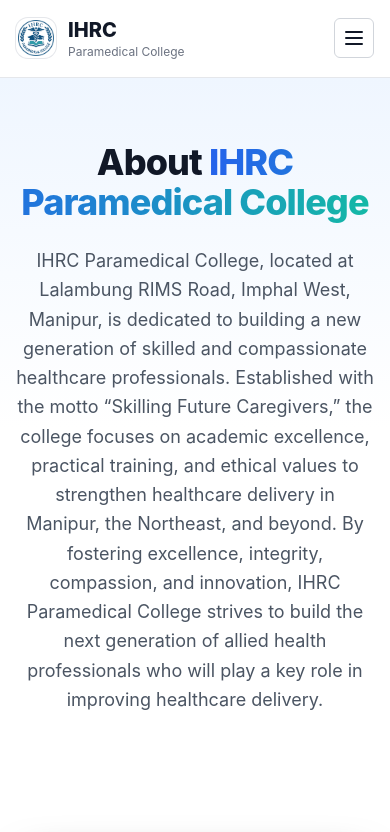
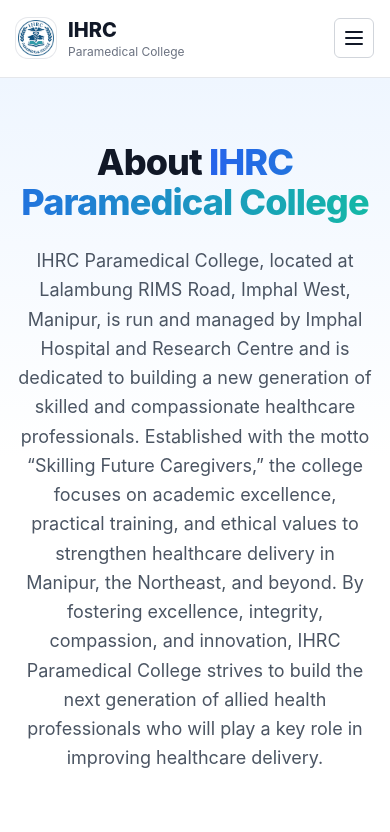
Before and after one commit to javedmehedi-byte/final-website, a Next.js app: page /about in a window 390 px wide. Shown: the top 832 px of the page. Built offline with nearby package versions, Linux system fonts and the light colour scheme.

Commit message:
chore: commit all recent content and UI updates (about page edits, footer map, ticker, date format, mobile menu)

```diff
--- a/app/about/page.tsx
+++ b/app/about/page.tsx
@@ -11,7 +11,7 @@
             About <span className="bg-clip-text text-transparent bg-gradient-to-r from-blue-600 to-teal-500">IHRC Paramedical College</span>
           </h1>
           <p className="mt-6 text-lg md:text-xl text-gray-600 leading-relaxed">
-            IHRC Paramedical College, located at Lalambung RIMS Road, Imphal West, Manipur, is dedicated to building a new generation of skilled and compassionate healthcare professionals. Established with the motto “Skilling Future Caregivers,” the college focuses on academic excellence, practical training, and ethical values to strengthen healthcare delivery in Manipur, the Northeast, and beyond. By fostering excellence, integrity, compassion, and innovation, IHRC Paramedical College strives to build the next generation of allied health professionals who will play a key role in improving healthcare delivery.
+            IHRC Paramedical College, located at Lalambung RIMS Road, Imphal West, Manipur, is run and managed by Imphal Hospital and Research Centre and is dedicated to building a new generation of skilled and compassionate healthcare professionals. Established with the motto “Skilling Future Caregivers,” the college focuses on academic excellence, practical training, and ethical values to strengthen healthcare delivery in Manipur, the Northeast, and beyond. By fostering excellence, integrity, compassion, and innovation, IHRC Paramedical College strives to build the next generation of allied health professionals who will play a key role in improving healthcare delivery.
           </p>
         </div>
       </section>
```
